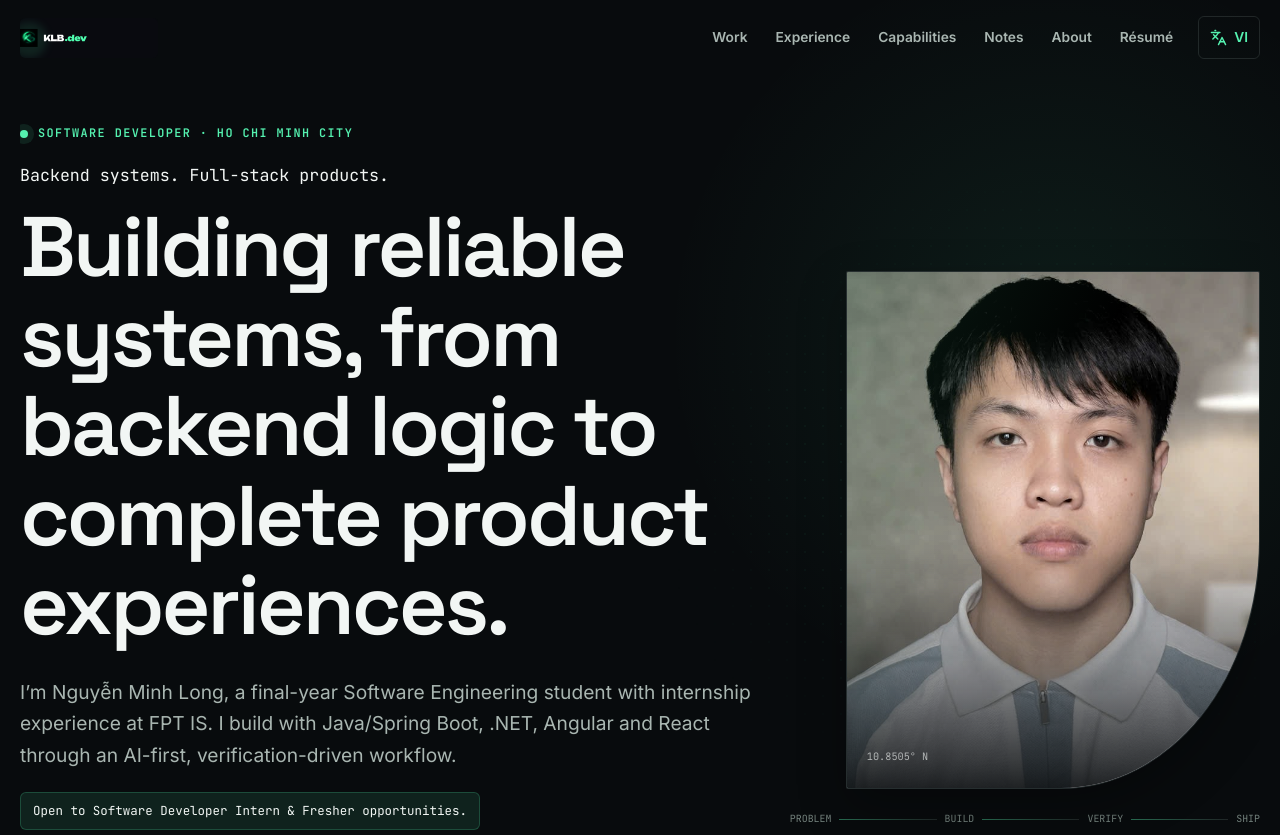
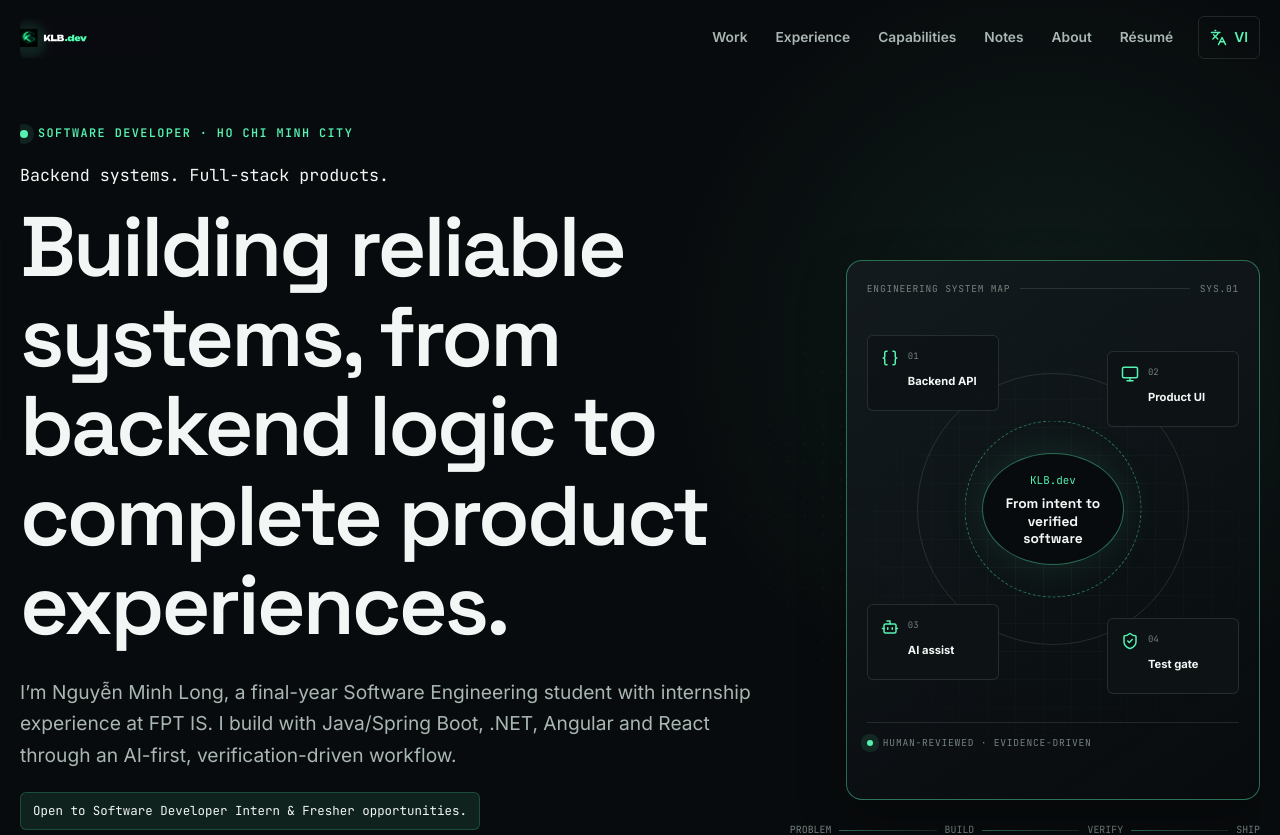
Before and after one commit to KLBMinhLong/KLBPortfolio, a React (Vite) app: page / in a window 1280 px wide. Shown: the top 835 px of the page. Built offline with nearby package versions, Linux system fonts and the light colour scheme.

Commit message:
refactor: replace hero portrait with system map

```diff
--- a/src/data/content.ts
+++ b/src/data/content.ts
@@ -52,6 +52,12 @@ export interface LocaleContent {
     location: string;
     graduation: string;
     portraitAlt: string;
+    systemMap: {
+      eyebrow: string;
+      title: string;
+      nodes: string[];
+      footer: string;
+    };
   };
   proof: Array<{ label: string; value: string }>;
   work: {
@@ -606,6 +612,12 @@ export const content: Record<Language, LocaleContent> = {
       location: 'Thu Duc, Ho Chi Minh City',
       graduation: 'Expected graduation · Oct 2026',
       portraitAlt: 'Portrait of Nguyễn Minh Long',
+      systemMap: {
+        eyebrow: 'Engineering system map',
+        title: 'From intent to verified software',
+        nodes: ['Backend API', 'Product UI', 'AI assist', 'Test gate'],
+        footer: 'Human-reviewed · Evidence-driven',
+      },
     },
     proof: [
       { label: 'Experience', value: 'FPT IS · Development Intern' },
@@ -803,6 +815,12 @@ export const content: Record<Language, LocaleContent> = {
       location: 'Thủ Đức, TP. Hồ Chí Minh',
       graduation: 'Dự kiến tốt nghiệp · 10/2026',
       portraitAlt: 'Chân dung Nguyễn Minh Long',
+      systemMap: {
+        eyebrow: 'Bản đồ kỹ thuật',
+        title: 'Từ yêu cầu đến phần mềm đã kiểm chứng',
+        nodes: ['Backend API', 'Product UI', 'AI hỗ trợ', 'Cổng kiểm thử'],
+        footer: 'Con người kiểm duyệt · Dựa trên bằng chứng',
+      },
     },
     proof: [
       { label: 'Kinh nghiệm', value: 'FPT IS · Development Intern' },
--- a/src/sections/About.tsx
+++ b/src/sections/About.tsx
@@ -14,6 +14,10 @@ export function About() {
         <Reveal>
           <SectionHeading eyebrow={t.about.eyebrow} title={t.about.title} />
           <div className="about-copy">{t.about.paragraphs.map((paragraph) => <p key={paragraph}>{paragraph}</p>)}</div>
+          <div className="about-profile">
+            <img src="/assets/profile/nguyen-minh-long.jpg" alt={t.hero.portraitAlt} loading="lazy" />
+            <div><strong>Nguyễn Minh Long</strong><span>Software Developer · KLB.dev</span></div>
+          </div>
         </Reveal>
         <div className="about-cards">
           {t.about.cards.map((card, index) => {
--- a/src/sections/Hero.tsx
+++ b/src/sections/Hero.tsx
@@ -1,4 +1,4 @@
-import { ArrowDownRight, ArrowUpRight, Code2, MapPin, Network } from 'lucide-react';
+import { ArrowDownRight, ArrowUpRight, Bot, Braces, Code2, MapPin, Monitor, Network, ShieldCheck } from 'lucide-react';
 import { Link } from 'react-router-dom';
 import { useLanguage } from '../i18n/LanguageContext';
 import { Reveal } from '../components/ui/Reveal';
@@ -47,13 +47,24 @@ export function Hero() {
         </div>
       </Reveal>
 
-      <Reveal className="hero__portrait-wrap" delay={0.12}>
-        <div className="portrait-frame">
-          <img src="/assets/profile/nguyen-minh-long.jpg" alt={t.hero.portraitAlt} />
-          <div className="portrait-frame__coordinates" aria-hidden="true">
-            <span>10.8505° N</span>
-            <span>106.7717° E</span>
+      <Reveal className="hero__system-map" delay={0.12}>
+        <div className="engineering-map">
+          <div className="engineering-map__header">
+            <span>{t.hero.systemMap.eyebrow}</span>
+            <i aria-hidden="true" />
+            <span>SYS.01</span>
           </div>
+          <div className="engineering-map__canvas">
+            <div className="engineering-map__core">
+              <span>KLB.dev</span>
+              <strong>{t.hero.systemMap.title}</strong>
+            </div>
+            <div className="engineering-node engineering-node--backend"><Braces aria-hidden="true" /><span>01</span><strong>{t.hero.systemMap.nodes[0]}</strong></div>
+            <div className="engineering-node engineering-node--frontend"><Monitor aria-hidden="true" /><span>02</span><strong>{t.hero.systemMap.nodes[1]}</strong></div>
+            <div className="engineering-node engineering-node--ai"><Bot aria-hidden="true" /><span>03</span><strong>{t.hero.systemMap.nodes[2]}</strong></div>
+            <div className="engineering-node engineering-node--test"><ShieldCheck aria-hidden="true" /><span>04</span><strong>{t.hero.systemMap.nodes[3]}</strong></div>
+          </div>
+          <div className="engineering-map__footer"><span className="status-dot" aria-hidden="true" />{t.hero.systemMap.footer}</div>
         </div>
         <div className="system-trace" aria-hidden="true">
           <span>Problem</span><i /><span>Build</span><i /><span>Verify</span><i /><span>Ship</span>
--- a/src/styles/global.css
+++ b/src/styles/global.css
@@ -415,48 +415,107 @@ p {
   height: 17px;
 }
 
-.hero__portrait-wrap {
-  position: relative;
-}
+.hero__system-map { position: relative; }
 
-.portrait-frame {
+.engineering-map {
   position: relative;
   overflow: hidden;
-  aspect-ratio: 4 / 5;
-  background: var(--color-bg-surface);
-  border: 1px solid var(--color-border);
-  border-radius: 2px 2px 48% 2px;
+  min-height: 540px;
+  padding: 20px;
+  background: linear-gradient(145deg, rgba(20, 27, 31, 0.96), rgba(8, 11, 13, 0.9));
+  border: 1px solid var(--color-border-strong);
+  border-radius: var(--radius-lg);
   box-shadow: var(--shadow-elevated);
 }
 
-.portrait-frame::before {
+.engineering-map::before {
   position: absolute;
-  inset: 0;
-  z-index: 1;
-  pointer-events: none;
+  inset: 54px 0 42px;
   content: '';
-  background: linear-gradient(180deg, transparent 54%, rgba(8, 11, 13, 0.9)), linear-gradient(115deg, rgba(85, 242, 176, 0.12), transparent 45%);
+  opacity: 0.36;
+  background-image: linear-gradient(var(--color-border) 1px, transparent 1px), linear-gradient(90deg, var(--color-border) 1px, transparent 1px);
+  background-size: 28px 28px;
+  mask-image: radial-gradient(circle, black, transparent 86%);
 }
 
-.portrait-frame img {
-  width: 100%;
-  height: 100%;
-  object-fit: cover;
-  filter: saturate(0.72) contrast(1.04);
+.engineering-map__header,
+.engineering-map__footer {
+  position: relative;
+  z-index: 2;
+  display: flex;
+  gap: 10px;
+  align-items: center;
+  color: var(--color-text-muted);
+  font-family: var(--font-mono);
+  font-size: 0.6rem;
+  letter-spacing: 0.08em;
+  text-transform: uppercase;
 }
 
-.portrait-frame__coordinates {
+.engineering-map__header i { height: 1px; flex: 1; background: var(--color-border); }
+.engineering-map__footer { min-height: 30px; padding-top: 12px; border-top: 1px solid var(--color-border); }
+.engineering-map__footer .status-dot { width: 6px; height: 6px; }
+
+.engineering-map__canvas { position: relative; z-index: 1; min-height: 425px; }
+
+.engineering-map__canvas::before,
+.engineering-map__canvas::after {
   position: absolute;
-  right: 20px;
-  bottom: 22px;
-  left: 20px;
+  top: 50%;
+  left: 50%;
+  content: '';
+  border: 1px solid var(--color-border);
+  border-radius: 50%;
+  transform: translate(-50%, -50%);
+}
+
+.engineering-map__canvas::before { width: 270px; height: 270px; }
+.engineering-map__canvas::after { width: 175px; height: 175px; border-style: dashed; border-color: var(--color-border-strong); }
+
+.engineering-map__core {
+  position: absolute;
+  top: 50%;
+  left: 50%;
   z-index: 2;
   display: flex;
-  justify-content: space-between;
-  color: rgba(242, 246, 244, 0.65);
-  font-family: var(--font-mono);
-  font-size: 0.64rem;
+  width: 142px;
+  min-height: 112px;
+  padding: 16px;
+  align-items: center;
+  justify-content: center;
+  flex-direction: column;
+  text-align: center;
+  background: var(--color-bg-canvas);
+  border: 1px solid var(--color-border-strong);
+  border-radius: 50%;
+  box-shadow: 0 0 44px rgba(85, 242, 176, 0.1);
+  transform: translate(-50%, -50%);
 }
+
+.engineering-map__core span { color: var(--color-accent); font-family: var(--font-mono); font-size: 0.68rem; }
+.engineering-map__core strong { margin-top: 6px; font-family: var(--font-display); font-size: 0.86rem; line-height: 1.25; }
+
+.engineering-node {
+  position: absolute;
+  z-index: 3;
+  display: grid;
+  width: 132px;
+  min-height: 76px;
+  padding: 13px;
+  grid-template-columns: auto 1fr;
+  gap: 4px 9px;
+  background: rgba(14, 19, 22, 0.96);
+  border: 1px solid var(--color-border);
+  border-radius: var(--radius-sm);
+}
+
+.engineering-node svg { width: 18px; height: 18px; grid-row: span 2; color: var(--color-accent); }
+.engineering-node span { color: var(--color-text-muted); font-family: var(--font-mono); font-size: 0.56rem; }
+.engineering-node strong { font-size: 0.7rem; line-height: 1.2; }
+.engineering-node--backend { top: 38px; left: 0; }
+.engineering-node--frontend { top: 54px; right: 0; }
+.engineering-node--ai { bottom: 42px; left: 0; }
+.engineering-node--test { right: 0; bottom: 28px; }
 
 .system-trace {
   display: flex;
@@ -720,6 +779,11 @@ p {
 .about-grid { display: grid; grid-template-columns: minmax(0, 0.85fr) minmax(0, 1.15fr); gap: clamp(48px, 9vw, 140px); align-items: start; }
 .about-copy { max-width: 620px; }
 .about-copy p { font-size: 1.05rem; }
+.about-profile { display: flex; gap: 18px; align-items: center; margin-top: 34px; padding-top: 26px; border-top: 1px solid var(--color-border); }
+.about-profile img { width: 104px; height: 104px; object-fit: cover; object-position: center 28%; filter: saturate(0.72) contrast(1.04); border: 1px solid var(--color-border-strong); border-radius: var(--radius-md); }
+.about-profile div { display: flex; gap: 4px; flex-direction: column; }
+.about-profile strong { font-family: var(--font-display); font-size: 1.05rem; }
+.about-profile span { color: var(--color-text-muted); font-family: var(--font-mono); font-size: 0.68rem; text-transform: uppercase; }
 .about-cards { display: grid; grid-template-columns: repeat(2, 1fr); border-top: 1px solid var(--color-border); border-left: 1px solid var(--color-border); }
 .about-card { display: flex; min-height: 190px; padding: 28px; flex-direction: column; border-right: 1px solid var(--color-border); border-bottom: 1px solid var(--color-border); }
 .about-card svg { width: 22px; margin-bottom: auto; color: var(--color-accent); }
@@ -839,7 +903,7 @@ p {
   .primary-nav > a, .primary-nav > button { min-height: 44px; text-align: left; }
   .primary-nav .language-button { margin: 6px 0 0; justify-content: center; }
   .hero { grid-template-columns: 1fr; min-height: auto; padding-top: 126px; }
-  .hero__portrait-wrap { width: min(100%, 480px); margin-inline: auto; }
+  .hero__system-map { width: min(100%, 540px); margin-inline: auto; }
   .system-trace { width: 100%; margin-left: 0; }
   .experience-card__content, .education-grid, .about-grid { grid-template-columns: 1fr; }
   .capability-grid { grid-template-columns: 1fr; }
@@ -860,6 +924,10 @@ p {
   .hero h1 { font-size: clamp(2.75rem, 13vw, 4.4rem); }
   .hero__actions .button { width: 100%; }
   .hero__meta { align-items: flex-start; flex-direction: column; }
+  .engineering-map { min-height: 500px; }
+  .engineering-map__canvas { min-height: 385px; }
+  .engineering-map__canvas::before { width: 230px; height: 230px; }
+  .engineering-node { width: 116px; }
   .proof-strip__inner { width: 100%; padding-inline: 16px; }
   .proof-item { min-width: 210px; }
   .section { padding-block: 82px; }
```
